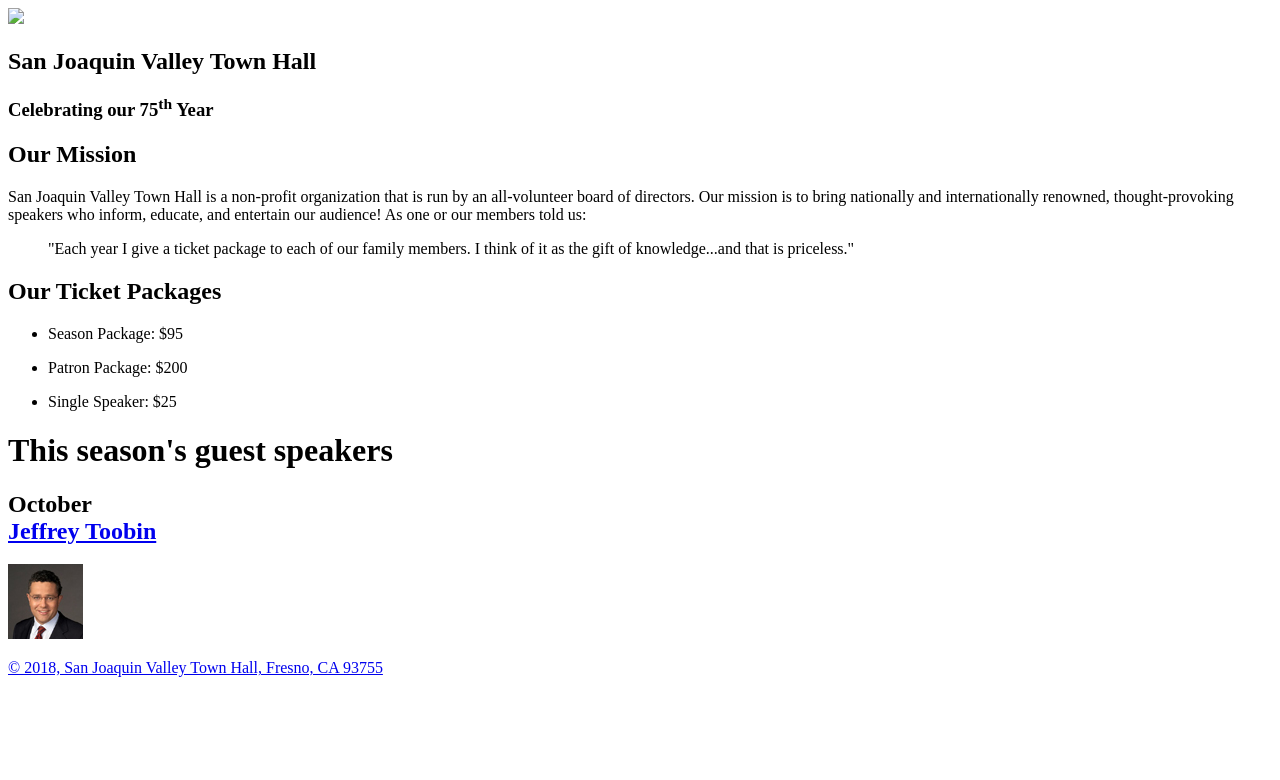
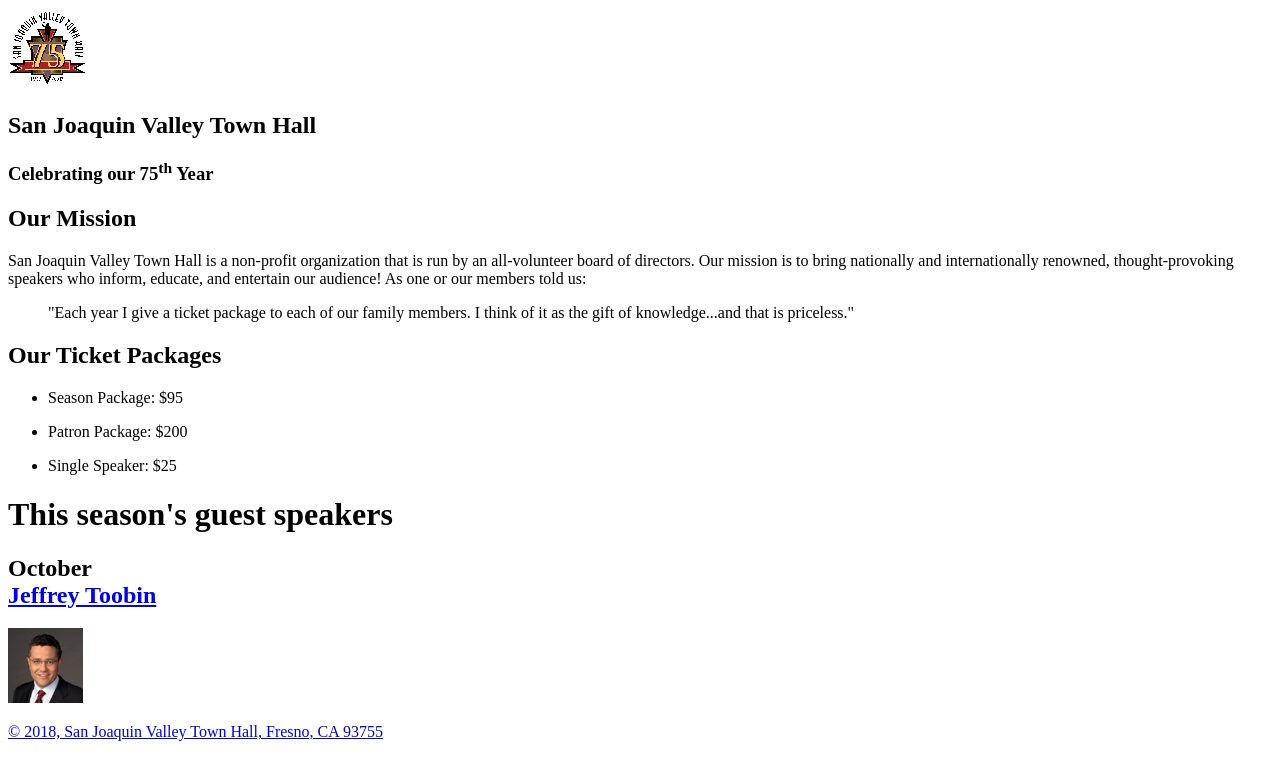
Before and after one commit to rmj100/A08, a plain HTML site: page index.html in a window 1280 px wide. Drawn offline with Linux system fonts and the light colour scheme; files whose address does not match are found by name.

Commit message:
Update index.html

```diff
--- a/index.html
+++ b/index.html
@@ -5,7 +5,7 @@
 	<meta charset="utf-8">
 	<title>San Joaquin Valley Town Hall</title>
 	<link rel="shortcut icon" href="images/favicon.ico">
-	<img rel="store badge" src="images/town_hall_logo.gif" height="80">
+	<img rel="store badge" src="town_hall_logo.gif" height="80">
 </head>
 
 <body>
```
